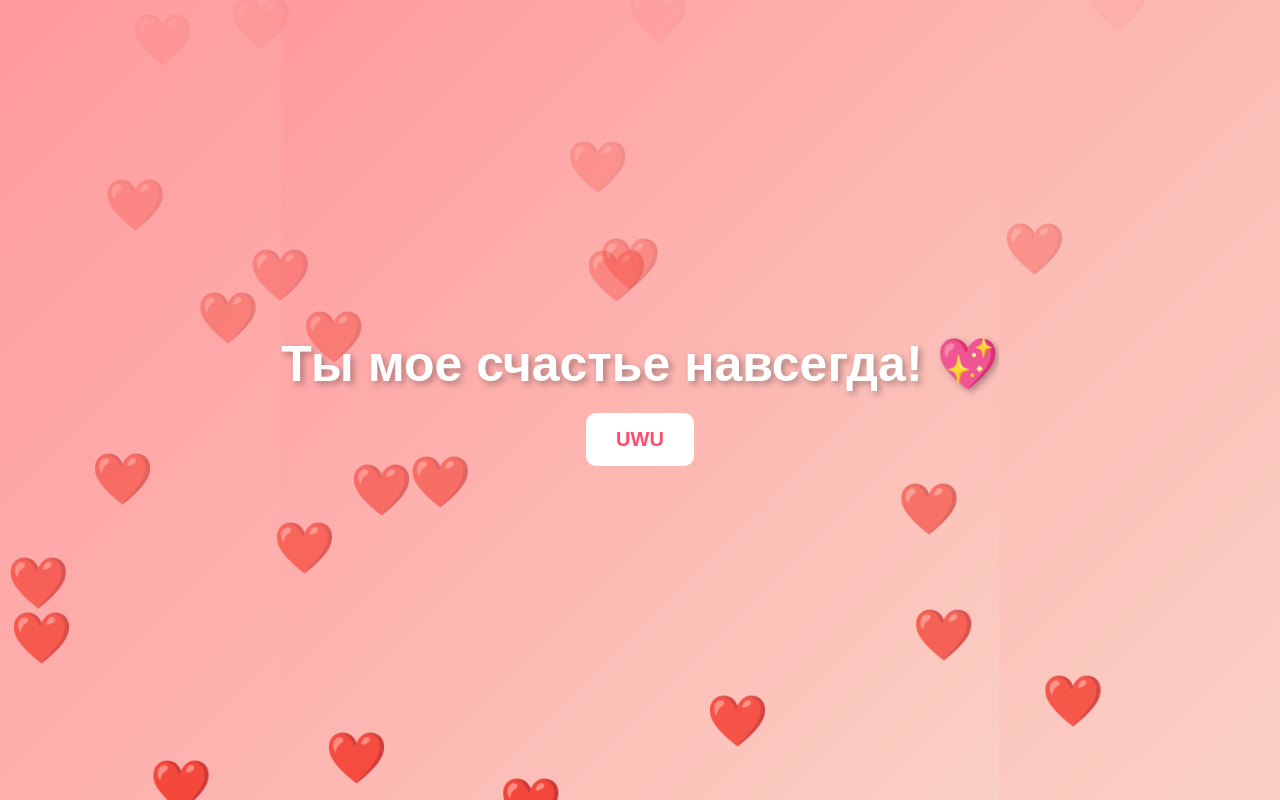
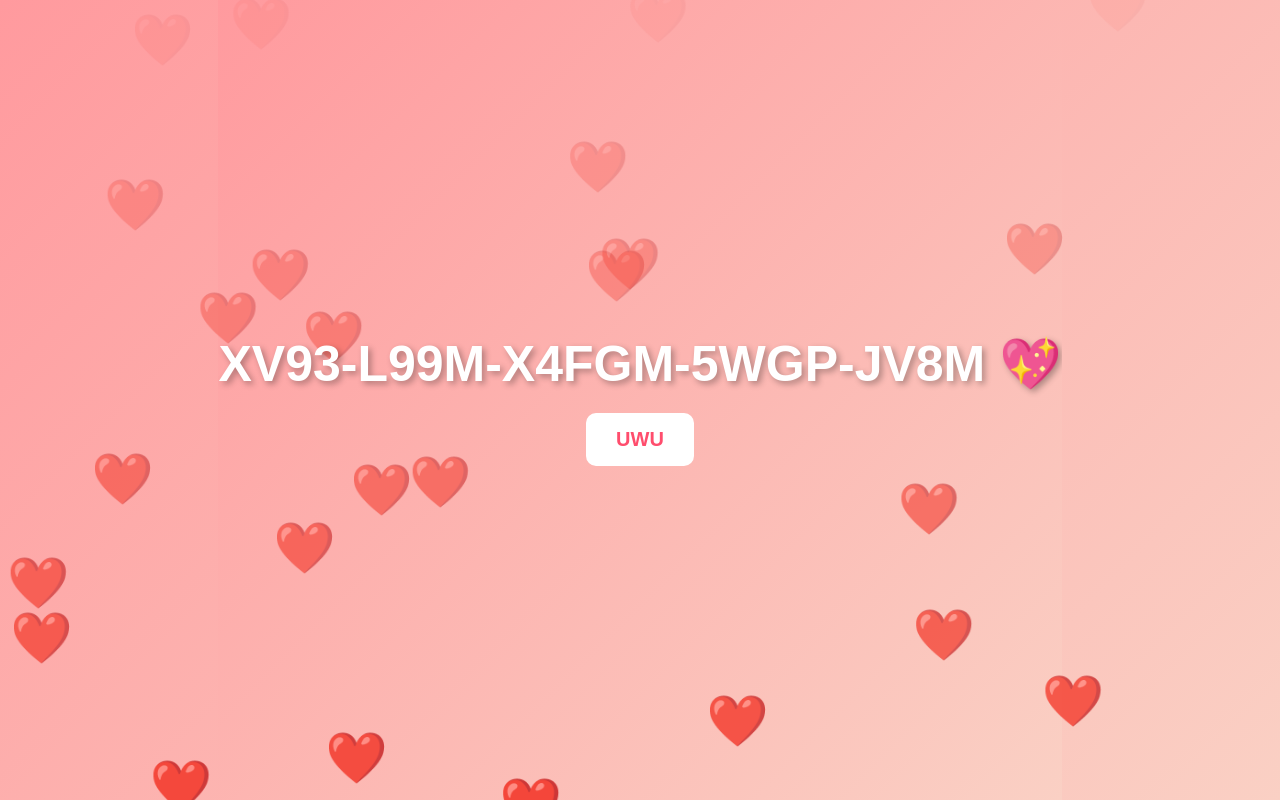
Before and after one commit to Slovak1ch/Love-love, a plain HTML site: page valentine3.html in a window 1280 px wide. Drawn offline with Linux system fonts and the light colour scheme.

Commit message:
Update valentine3.html

```diff
--- a/valentine3.html
+++ b/valentine3.html
@@ -70,7 +70,7 @@
     </style>
 </head>
 <body>
-    <p class="message">Ты мое счастье навсегда! 💖</p>
+    <p class="message">XV93-L99M-X4FGM-5WGP-JV8M 💖</p>
     <button onclick="window.location.href='index.html'">UWU</button>
 
     <div class="hearts" id="hearts"></div>
```
